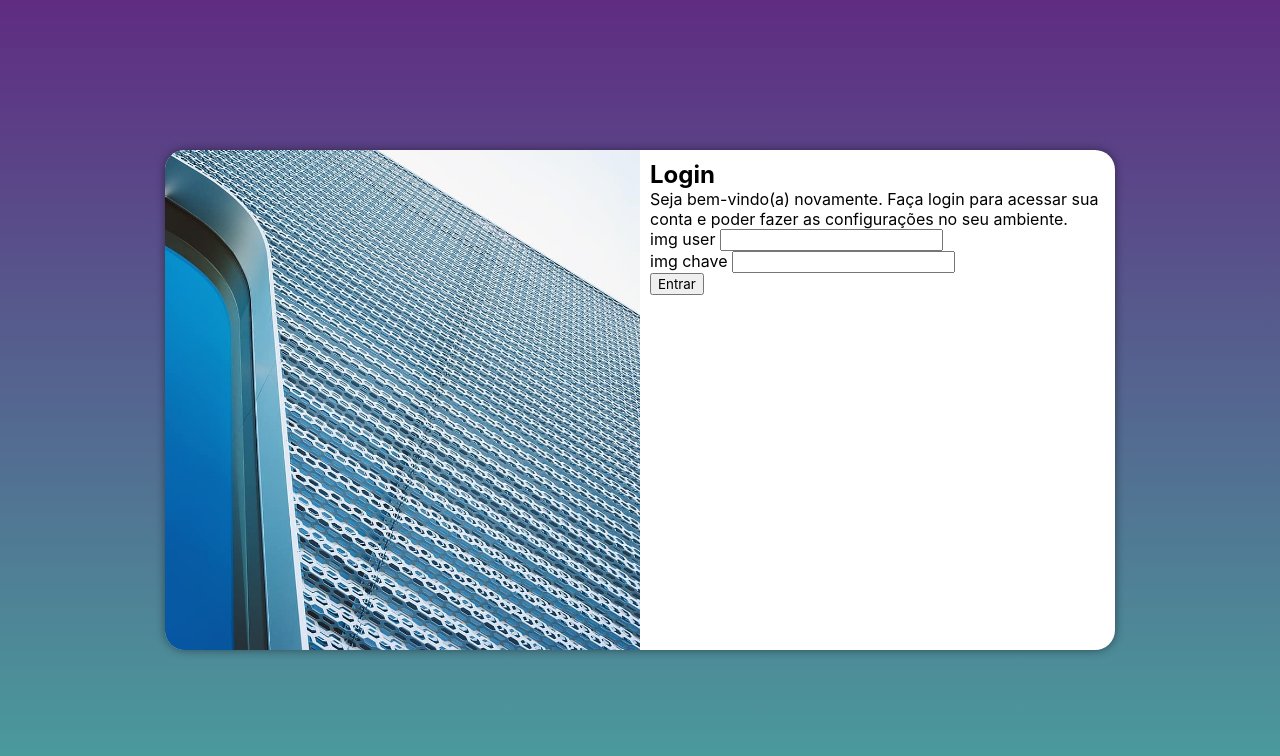
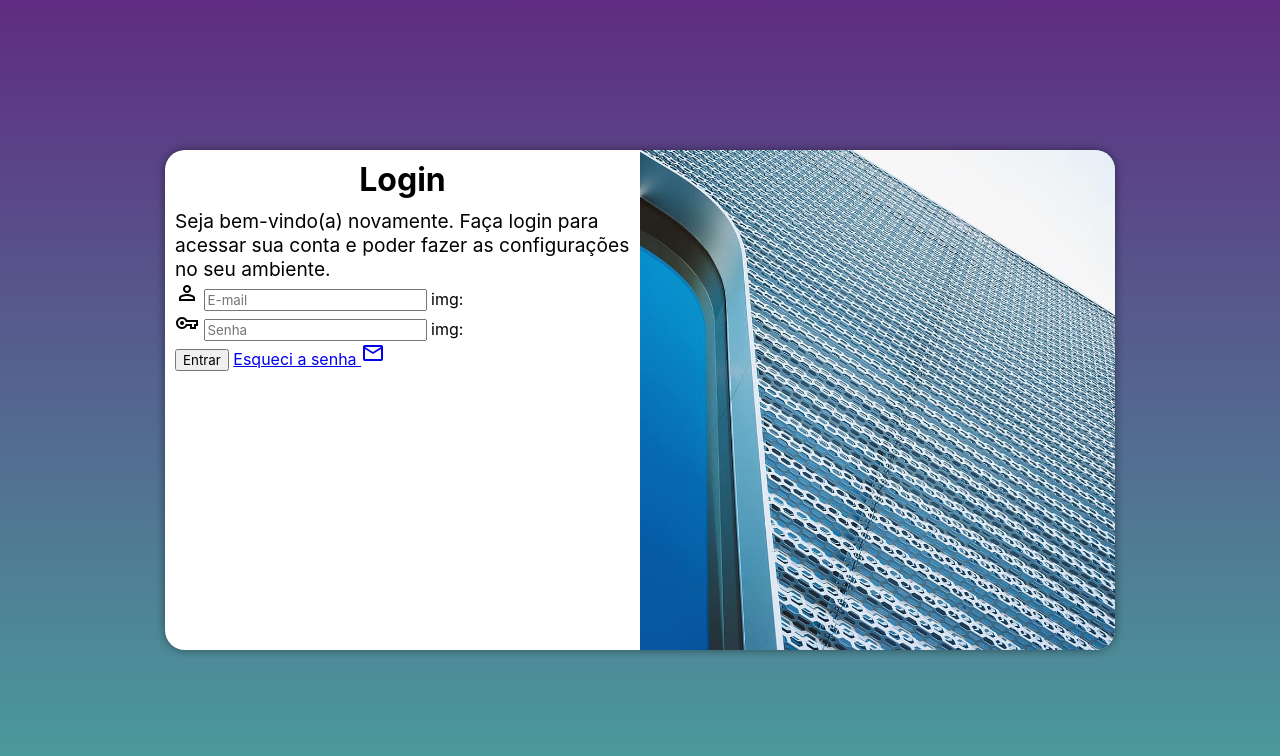
Before and after one commit to ODCS1/tela-login, a PHP site: page / in a window 1280 px wide. Shown: the top 756 px of the page. Run offline with PHP 8.4, Linux system fonts and the light colour scheme.

Commit message:
formulário modificado

```diff
--- a/estilos/media-query.css
+++ b/estilos/media-query.css
@@ -29,7 +29,6 @@
     section#login > div#formulario{
         float: right;
         width: 70%;
-        height: 100%;
     }
 }
 
@@ -44,14 +43,20 @@
     }
 
     section#login > div#imagem{
-        float: left;
+        float: right;
         width: 50%;
         height: 100%;
     }
 
     section#login > div#formulario{
-        float: right;
+        float: left;
         width: 50%;
-        height: 100%;
+    }
+
+    div#formulario > h1{
+        font-size: 2em;
+    }
+    div#formulario > p{
+        font-size: 1.2em;
     }
 }
--- a/estilos/style.css
+++ b/estilos/style.css
@@ -57,3 +57,11 @@ div#formulario{
     display: block;
     padding: 10px;
 }
+
+div#formulario > h1{
+    text-align: center;
+    margin-bottom: 10px;
+}
+div#formulario > p{
+    font-size: 0.8em;
+}
--- a/index.html
+++ b/index.html
@@ -4,6 +4,7 @@
     <meta charset="UTF-8">
     <meta http-equiv="X-UA-Compatible" content="IE=edge">
     <meta name="viewport" content="width=device-width, initial-scale=1.0">
+    <link rel="stylesheet" href="https://fonts.googleapis.com/css2?family=Material+Symbols+Outlined:opsz,wght,FILL,GRAD@48,400,1,0" />
     <link rel="stylesheet" href="estilos/style.css">
     <link rel="stylesheet" href="estilos/media-query.css">
     <title>Login</title>
@@ -17,18 +18,25 @@
             <div id="formulario">
                 <h1>Login</h1>
                 <p>Seja bem-vindo(a) novamente. Faça login para acessar sua conta e poder fazer as configurações no seu ambiente.</p>
-                <form action="login.php" method="post">
-                        <p>
-                            <label for="iemail">img user</label>
-                            <input type="email" name="email" id="iemail" required>
-                        </p>
-                        <p>
-                            <label for="isenha">img chave</label>
-                            <input type="password" name="senha" id="isenha" required>
-                        </p>
-                    <p>
+                <form action="login.php" method="post" autocomplete="on">
+                        <div>
+                            <span class="material-symbols-outlined">
+                                person
+                            </span>
+                            <input type="email" name="email" id="iemail" required size="20" autocomplete="email" placeholder="E-mail" maxlength="30">
+                            <label for="iemail">img:</label>
+                        </div>
+                        <div>
+                            <span class="material-symbols-outlined">
+                                vpn_key
+                            </span>
+                            <input type="password" name="senha" id="isenha" required autocomplete="current-password" placeholder="Senha" minlength="8" maxlength="20">
+                            <label for="isenha">img:</label>
+                        </div>
                         <input type="submit" value="Entrar">
-                    </p>
+                        <a href="esqueci.html">
+                            Esqueci a senha <span class="material-symbols-outlined">mail</span>
+                        </a>
                 </form>
             </div>
         </section>
```
